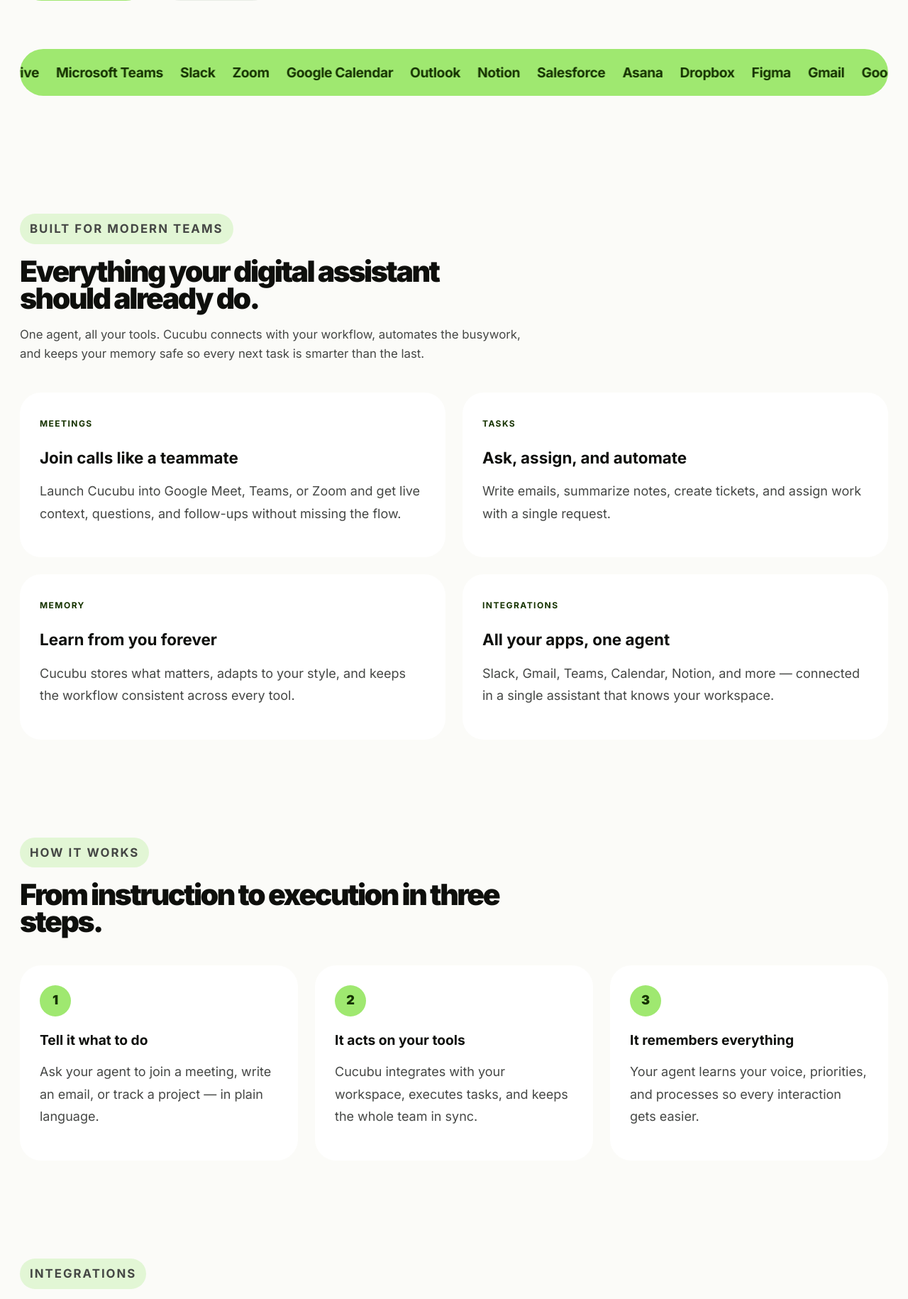
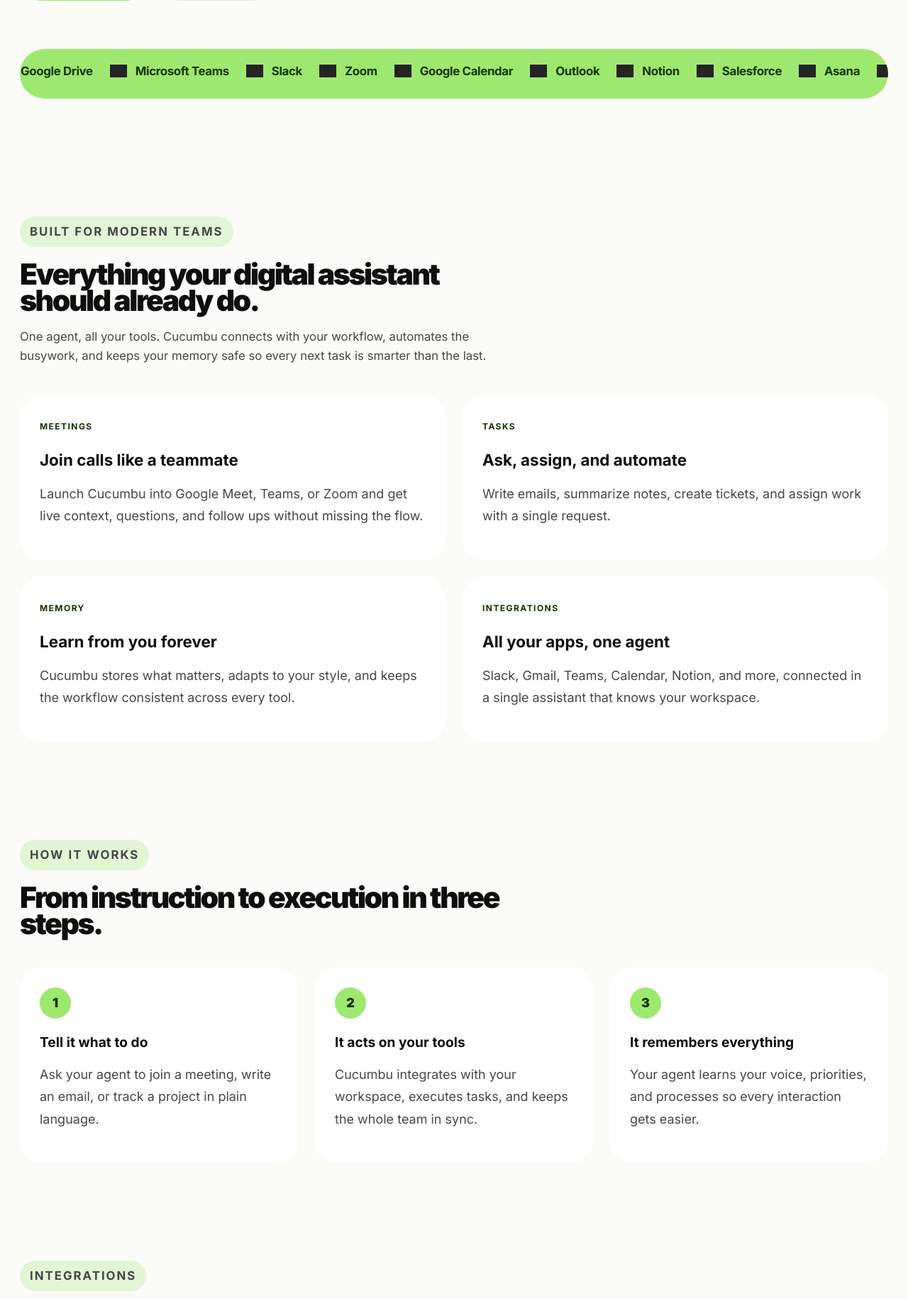
Before and after one commit to cucumbu/Landing-Page, a PHP site: page / in a window 1280 px wide. Shown: the part 524-2354 px from the top of the page at 71% size. Run offline with PHP 8.4, Linux system fonts and the light colour scheme; grey boxes are pictures that could not be loaded.

Commit message:
Fix typos in brand name and update scrolling ribbon item styles for better alignment and icon display

```diff
--- a/index.html
+++ b/index.html
@@ -3,10 +3,10 @@
   <head>
     <meta charset="UTF-8" />
     <meta name="viewport" content="width=device-width, initial-scale=1.0" />
-    <title>Cucubu | Autonomous AI Workspace Agent</title>
+    <title>Cucumbu | Autonomous AI Workspace Agent</title>
     <meta
       name="description"
-      content="Cucubu turns your workspace into a smart assistant that joins meetings, writes emails, manages tasks, and learns from you over time."
+      content="Cucumbu turns your workspace into a smart assistant that joins meetings, writes emails, manages tasks, and learns from you over time."
     />
     <link rel="preconnect" href="https://fonts.googleapis.com" />
     <link rel="preconnect" href="https://fonts.gstatic.com" crossorigin />
@@ -37,8 +37,8 @@
             <p class="hero-text">
               Turn every tool into a trusted teammate. Ask your agent to join a
               meeting, draft the email, or sync Slack threads while you stay
-              focused and brainstrong. Meet Cucubu — your memory-driven agent
-              that joins meetings, writes follow-ups, and learns from you over
+              focused and brainstrong. Meet Cucumbu, your memory driven agent
+              that joins meetings, writes follow ups, and learns from you over
               time.
             </p>
             <div class="hero-actions">
@@ -53,22 +53,20 @@
           </div>
           <div class="scrolling-ribbon">
             <div class="ribbon-content">
-              <span class="ribbon-item">Gmail</span>
-              <span class="ribbon-item">Google Drive</span>
-              <span class="ribbon-item">Microsoft Teams</span>
-              <span class="ribbon-item">Slack</span>
-              <span class="ribbon-item">Zoom</span>
-              <span class="ribbon-item">Google Calendar</span>
-              <span class="ribbon-item">Outlook</span>
-              <span class="ribbon-item">Notion</span>
-              <span class="ribbon-item">Salesforce</span>
-              <span class="ribbon-item">Asana</span>
-              <span class="ribbon-item">Dropbox</span>
-              <span class="ribbon-item">Figma</span>
-              <span class="ribbon-item">Gmail</span>
-              <span class="ribbon-item">Google Drive</span>
-              <span class="ribbon-item">Microsoft Teams</span>
-              <span class="ribbon-item">Slack</span>
+              <span class="ribbon-item"><img src="https://cdn.jsdelivr.net/npm/simple-icons@latest/icons/gmail.svg" alt="Gmail logo" /><span>Gmail</span></span>
+              <span class="ribbon-item"><img src="https://cdn.jsdelivr.net/npm/simple-icons@latest/icons/google-drive.svg" alt="Google Drive logo" /><span>Google Drive</span></span>
+              <span class="ribbon-item"><img src="https://cdn.jsdelivr.net/npm/simple-icons@latest/icons/microsoftteams.svg" alt="Microsoft Teams logo" /><span>Microsoft Teams</span></span>
+              <span class="ribbon-item"><img src="https://cdn.jsdelivr.net/npm/simple-icons@latest/icons/slack.svg" alt="Slack logo" /><span>Slack</span></span>
+              <span class="ribbon-item"><img src="https://cdn.jsdelivr.net/npm/simple-icons@latest/icons/zoom.svg" alt="Zoom logo" /><span>Zoom</span></span>
+              <span class="ribbon-item"><img src="https://cdn.jsdelivr.net/npm/simple-icons@latest/icons/googlecalendar.svg" alt="Google Calendar logo" /><span>Google Calendar</span></span>
+              <span class="ribbon-item"><img src="https://cdn.jsdelivr.net/npm/simple-icons@latest/icons/microsoftoutlook.svg" alt="Outlook logo" /><span>Outlook</span></span>
+              <span class="ribbon-item"><img src="https://cdn.jsdelivr.net/npm/simple-icons@latest/icons/notion.svg" alt="Notion logo" /><span>Notion</span></span>
+              <span class="ribbon-item"><img src="https://cdn.jsdelivr.net/npm/simple-icons@latest/icons/salesforce.svg" alt="Salesforce logo" /><span>Salesforce</span></span>
+              <span class="ribbon-item"><img src="https://cdn.jsdelivr.net/npm/simple-icons@latest/icons/asana.svg" alt="Asana logo" /><span>Asana</span></span>
+              <span class="ribbon-item"><img src="https://cdn.jsdelivr.net/npm/simple-icons@latest/icons/dropbox.svg" alt="Dropbox logo" /><span>Dropbox</span></span>
+              <span class="ribbon-item"><img src="https://cdn.jsdelivr.net/npm/simple-icons@latest/icons/figma.svg" alt="Figma logo" /><span>Figma</span></span>
+              <span class="ribbon-item"><img src="https://cdn.jsdelivr.net/npm/simple-icons@latest/icons/gmail.svg" alt="Gmail logo" /><span>Gmail</span></span>
+              <span class="ribbon-item"><img src="https://cdn.jsdelivr.net/npm/simple-icons@latest/icons/google-drive.svg" alt="Google Drive logo" /><span>Google Drive</span></span>
             </div>
           </div>
         </section>
@@ -78,7 +76,7 @@
             <p class="section-eyebrow">built for modern teams</p>
             <h2>Everything your digital assistant should already do.</h2>
             <p>
-              One agent, all your tools. Cucubu connects with your workflow,
+              One agent, all your tools. Cucumbu connects with your workflow,
               automates the busywork, and keeps your memory safe so every next
               task is smarter than the last.
             </p>
@@ -89,8 +87,8 @@
               <span class="feature-tag">Meetings</span>
               <h3>Join calls like a teammate</h3>
               <p>
-                Launch Cucubu into Google Meet, Teams, or Zoom and get live
-                context, questions, and follow-ups without missing the flow.
+                Launch Cucumbu into Google Meet, Teams, or Zoom and get live
+                context, questions, and follow ups without missing the flow.
               </p>
             </article>
             <article class="feature-card">
@@ -105,7 +103,7 @@
               <span class="feature-tag">Memory</span>
               <h3>Learn from you forever</h3>
               <p>
-                Cucubu stores what matters, adapts to your style, and keeps the
+                Cucumbu stores what matters, adapts to your style, and keeps the
                 workflow consistent across every tool.
               </p>
             </article>
@@ -113,7 +111,7 @@
               <span class="feature-tag">Integrations</span>
               <h3>All your apps, one agent</h3>
               <p>
-                Slack, Gmail, Teams, Calendar, Notion, and more — connected in a
+                Slack, Gmail, Teams, Calendar, Notion, and more, connected in a
                 single assistant that knows your workspace.
               </p>
             </article>
@@ -132,14 +130,14 @@
               <h3>Tell it what to do</h3>
               <p>
                 Ask your agent to join a meeting, write an email, or track a
-                project — in plain language.
+                project in plain language.
               </p>
             </div>
             <div class="process-step">
               <span class="step-number">2</span>
               <h3>It acts on your tools</h3>
               <p>
-                Cucubu integrates with your workspace, executes tasks, and keeps
+                Cucumbu integrates with your workspace, executes tasks, and keeps
                 the whole team in sync.
               </p>
             </div>
@@ -176,19 +174,19 @@
           <div class="cta-card">
             <div>
               <p class="section-eyebrow">ready to build smarter?</p>
-              <h2>Bring Cucubu into your workspace today.</h2>
+              <h2>Bring Cucumbu into your workspace today.</h2>
               <p>
                 Early access for teams who want an assistant that actually learns
                 from them, not just follows rules.
               </p>
             </div>
-            <a class="button button-primary button-large" href="mailto:hello@cucubu.ai">Join early access</a>
+            <a class="button button-primary button-large" href="mailto:hello@cucumbu.ai">Join early access</a>
           </div>
         </section>
       </main>
 
       <footer class="site-footer">
-        <p>© 2026 Cucubu. Built to make workspace AI feel like a real partner.</p>
+        <p>© 2026 Cucumbu. Built to make workspace AI feel like a real partner.</p>
       </footer>
     </div>
   </body>
--- a/styles.css
+++ b/styles.css
@@ -586,11 +586,22 @@ a {
 }
 
 .ribbon-item {
+  display: inline-flex;
+  align-items: center;
+  gap: 12px;
   white-space: nowrap;
-  font-size: 1.2rem;
+  font-size: 1.05rem;
   font-weight: 700;
   letter-spacing: -0.02em;
   flex-shrink: 0;
+}
+
+.ribbon-item img {
+  width: 24px;
+  height: 24px;
+  display: block;
+  object-fit: contain;
+  filter: brightness(0) invert(0.14) saturate(14);
 }
 
 @media (max-width: 720px) {
```
